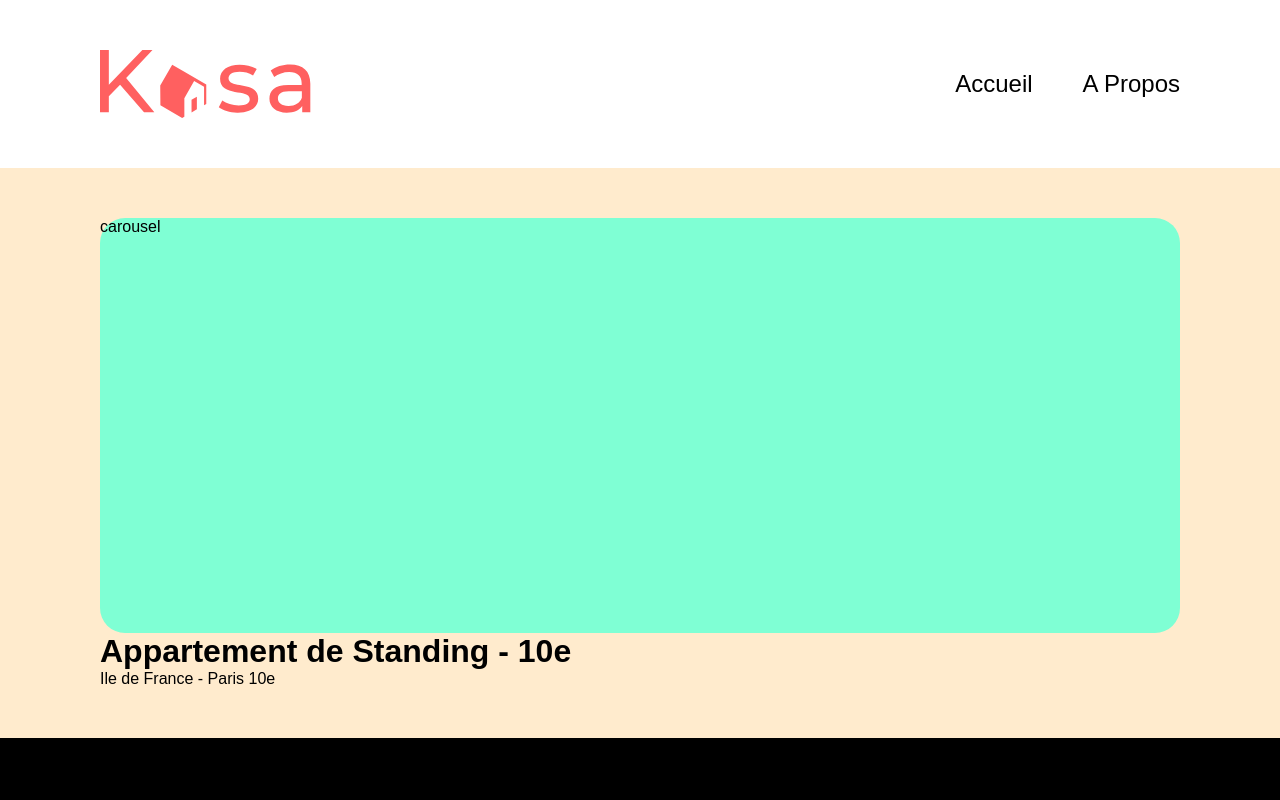
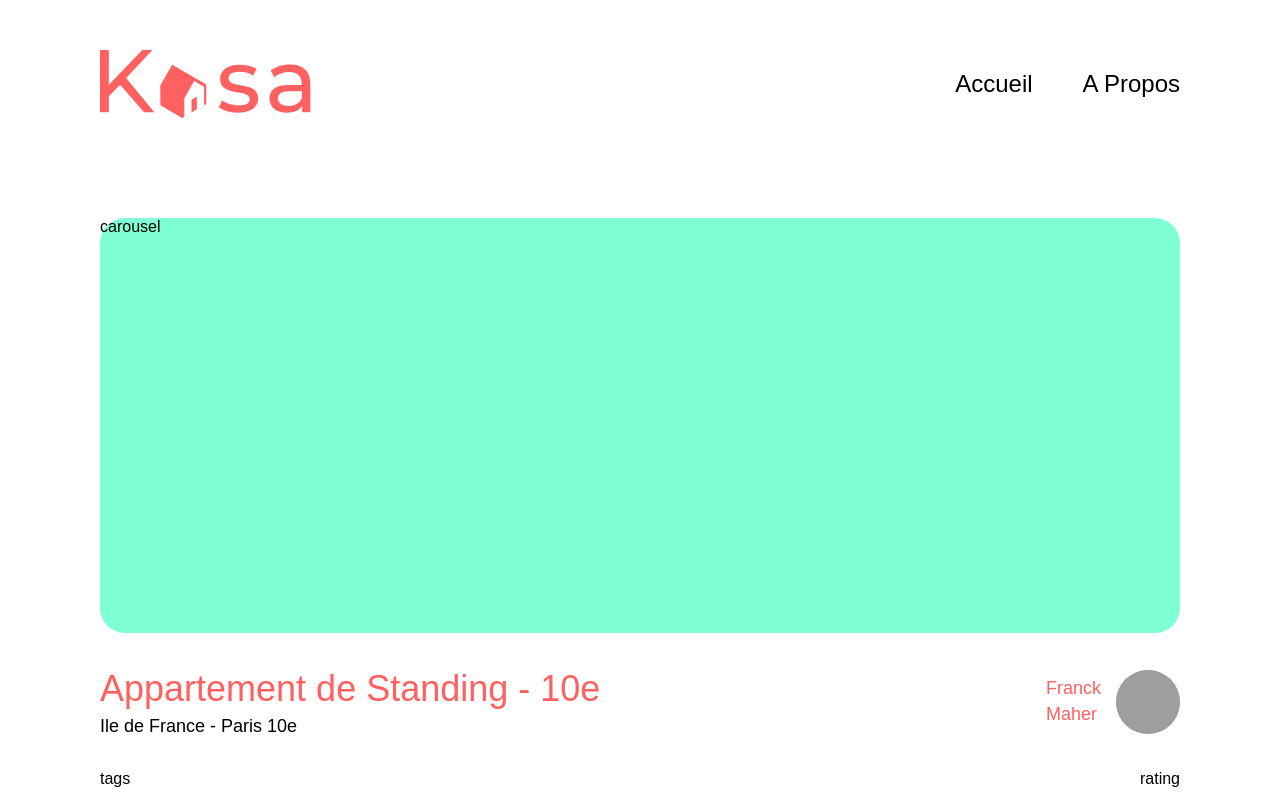
Before and after one commit to MD-974/P11-Kasa, a React (Vite) app: page /logement/0979876d in a window 1280 px wide. Shown: the top 800 px of the page. Built offline with nearby package versions, Linux system fonts and the light colour scheme; grey boxes are pictures that could not be loaded.

Commit message:
🔧 mise en place du nom et prenom plus photo du locataire et des collapse dans "logement.jsx" plus scss

```diff
--- /dev/null
+++ b/src/components/Host/Host.jsx
@@ -0,0 +1,22 @@
+/* eslint-disable react/prop-types */
+import "./host.scss"
+
+function Host({ host }) {
+  if (!host) {
+    return <p>Vendeur non trouvé</p>
+  }
+  const { name, picture } = host
+
+  return (
+    <div className="host">
+      <div className="host__name">
+        {name.split(" ")[0]}
+        <br />
+        {name.split(" ")[1]}
+      </div>
+      <img className="host__picture" src={picture} alt={"photo de " + name} />
+    </div>
+  )
+}
+
+export default Host
--- /dev/null
+++ b/src/components/Host/host.scss
@@ -0,0 +1,19 @@
+.host {
+    display: flex;
+    align-items: center;
+    height: 64px;
+}
+.host__name {
+    font-size: 18px;
+    font-weight: 500;
+    line-height: 25.67px;
+    color: #ff6060;
+    margin-right: 15px;
+}
+.host__picture {
+    width: 64px;
+    height: 64px;
+    border-radius: 50%;
+    object-fit: cover;
+    background-color: #C4C4C4;
+}
--- a/src/pages/home/Home.jsx
+++ b/src/pages/home/Home.jsx
@@ -1,12 +1,6 @@
-// import BodyApp from "../../components/body/BodyApp"
 import Banner from "../../components/banner/Banner"
 import Cards from "../../components/cards/Cards"
 function Home() {
-    // return (
-    //     <>
-    //         <BodyApp />
-    //     </>
-    // )
   return (
     <main className="main">
       <Banner
--- a/src/pages/logement/Logement.jsx
+++ b/src/pages/logement/Logement.jsx
@@ -1,33 +1,53 @@
-import { useParams } from 'react-router-dom';
-import logements from '../../../public/logements.json';
-import './logement.scss';
+import { useParams } from "react-router-dom"
+import logements from "../../../public/logements.json"
+import Collapse from "../../components/Collapse/Collapse"
+import Host from "../../components/Host/Host"
+import "./logement.scss"
 
 function Logement() {
-    const { id } = useParams();  // Récupère l'ID de la route
-    const logement = logements.find(l => l.id === id);  // Trouve le logement correspondant à l'ID
+  const { id } = useParams()
+  const logement = logements.find((l) => l.id === id)
 
-    // Vérifie si le logement existe
-    if (!logement) {
-        return <div>Logement non trouvé</div>;
-    }
+  return (
+    <main className="logement">
+      <div className="logement__carousel">carousel</div>
+      <div className="logement__content">
+        <div className="logement__info">
+          <h1 className="logement__title">{logement.title}</h1>
+          <h3 className="logement__location">{logement.location}</h3>
+        </div>
 
-    return (
-        <main className="logement">
-            <div className="logement__carousel">
-                carousel
-            </div>
-                <h1 className='logement__title'>
-                    {logement.title}
-                </h1>
-                <div className='logement__location'>
-                    <p>{logement.location}</p>
-                </div>
-                <div className='logement__host'>
-                    <p></p>
-
-            </div>
-        </main>
-    );
+        <div className="logement__host">
+          <Host host={logement.host} />
+        </div>
+      </div>
+      <div className="logement__tags__rating">
+        <div className="logement__tags">tags</div>
+        <div className="logement__rating">rating</div>
+      </div>
+      <div className="logement__collapses__content">
+        <div className="logement__collapses">
+          <div className="logement__description">
+            <Collapse title="Description" content={logement.description} />
+          </div>
+        </div>
+        <div className="logement__collapses">
+          <div className="logement__equipments">
+            <Collapse
+              title="Équipements"
+              content={
+                <ul className="logement__equipments_ul">
+                  {logement.equipments.map((item, index) => (
+                    <li key={index}>{item}</li>
+                  ))}
+                </ul>
+              }
+            />
+          </div>
+        </div>
+      </div>
+    </main>
+  )
 }
 
-export default Logement;
+export default Logement
--- a/src/pages/logement/logement.scss
+++ b/src/pages/logement/logement.scss
@@ -4,7 +4,8 @@
     justify-content: space-between;
     padding: 50px 100px;
     height: 100%;
-    background-color: blanchedalmond;
+    gap: 30px;
+    // background-color: blanchedalmond;
 }
 
 .logement__carousel {
@@ -14,11 +15,46 @@
     background-color: aquamarine;
 }
 
-.logement__info {
-    // display: flex;
+.logement__content {
+    display: flex;
     justify-content: space-between;
-    gap: 30px;
-    width: 635px;
-    height: 77px;
-    background-color: burlywood;
+    align-items: center;
+    // background-color: rgb(223, 190, 166)
 }
+
+.logement__title {
+    font-size: 36px;
+    font-weight: 500;
+    line-height: 51.34px;
+    color: #ff6060;
+}
+
+.logement__location {
+    font-size: 18px;
+    font-weight: 500;
+    line-height: 25.67px;
+}
+
+.logement__host {
+    display: flex;
+    flex-direction: column;
+    justify-content: space-between;
+    // background-color: burlywood;
+}
+
+.logement__tags__rating {
+    display: flex;
+    justify-content: space-between;
+    align-items: center;
+    // background-color: coral;
+}
+.logement__collapses__content {
+    display: grid;
+    grid-template-columns: repeat(2, 1fr);
+    gap: 100px;
+    // background-color: burlywood;
+}
+
+.logement__equipments_ul {
+    list-style: none;
+}
```
Also changed, not shown: src/components/Collapses/Collapses.jsx (deleted, +0 -45 lines), src/components/Collapses/collapses.scss (deleted, +0 -45 lines), src/components/banner/banner.scss (+0 -11 lines), src/pages/about/About.jsx (+8 -13 lines). Lines whose indentation alone changed are shown as unchanged.
